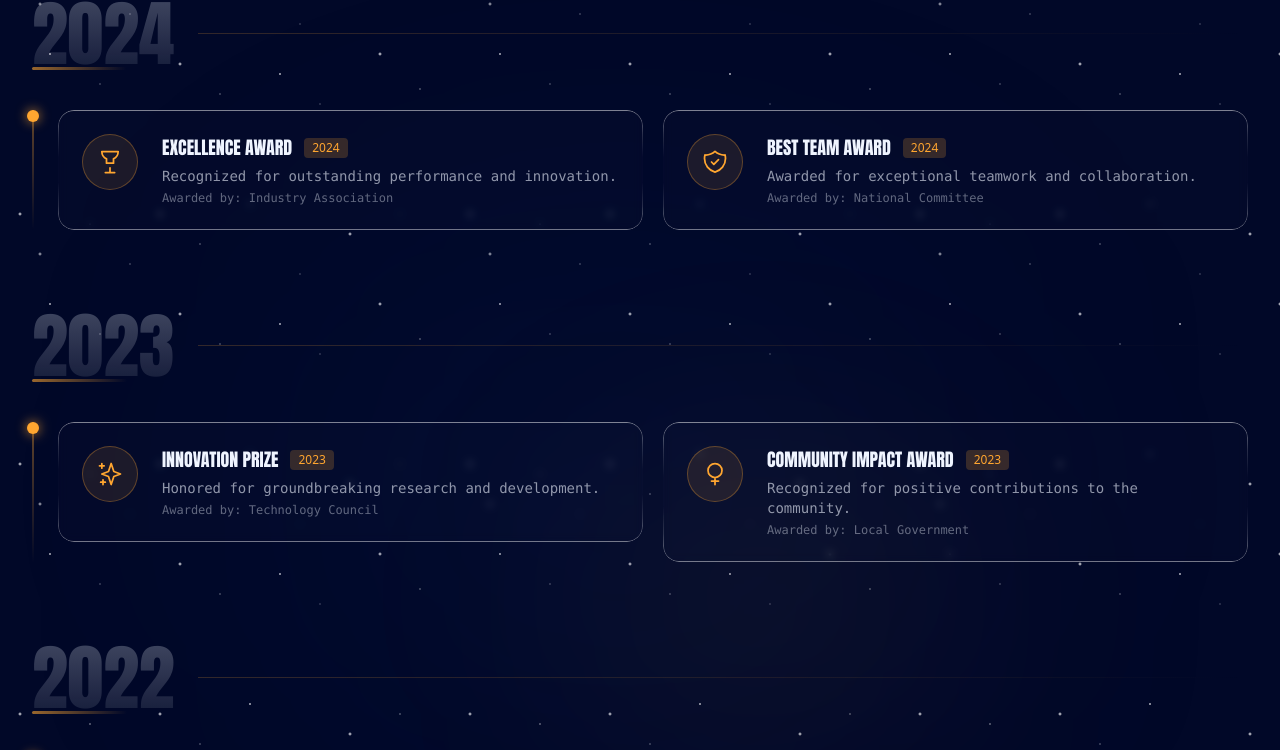
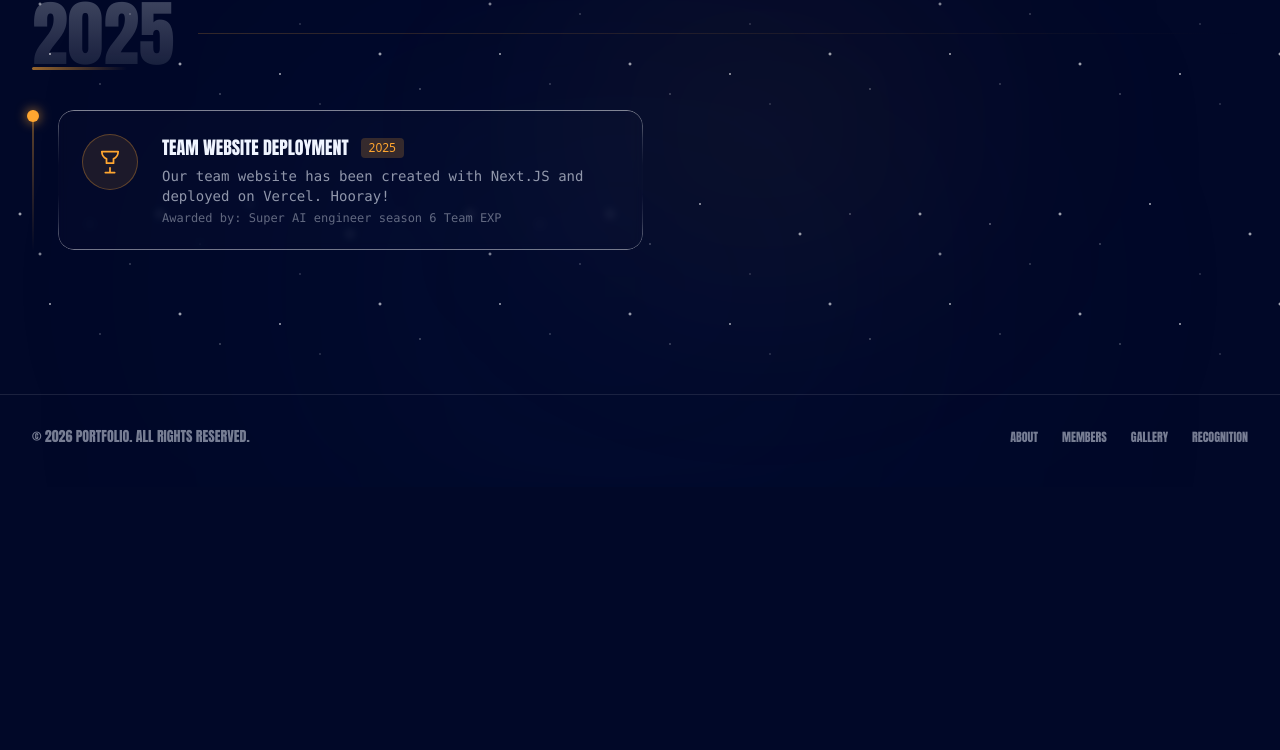
Before and after one commit to nonnnz/Exp_Website, a Next.js app: page /recognition in a window 1280 px wide. Shown: the part 671-1421 px from the top of the page. After the commit the page ends 1158 px from the top, so only its background shows below. Built offline with nearby package versions, Linux system fonts and the light colour scheme.

Commit message:
Update recognition: add team website deployment award

```diff
--- a/src/app/recognition/page.tsx
+++ b/src/app/recognition/page.tsx
@@ -4,11 +4,7 @@ import { useEffect, useRef, useState } from "react";
 import Footer from "@/components/Footer";
 
 const awards = [
-  { year: "2024", title: "Excellence Award", description: "Recognized for outstanding performance and innovation.", organization: "Industry Association", type: "trophy" },
-  { year: "2024", title: "Best Team Award", description: "Awarded for exceptional teamwork and collaboration.", organization: "National Committee", type: "shield" },
-  { year: "2023", title: "Innovation Prize", description: "Honored for groundbreaking research and development.", organization: "Technology Council", type: "star" },
-  { year: "2023", title: "Community Impact Award", description: "Recognized for positive contributions to the community.", organization: "Local Government", type: "medal" },
-  { year: "2022", title: "Rising Star Award", description: "Acknowledged as an emerging leader in the field.", organization: "Professional Society", type: "star" },
+  { year: "2025", title: "Team website deployment", description: "Our team website has been created with Next.JS and deployed on Vercel. Hooray!", organization: "Super AI engineer season 6 Team EXP", type: "trophy" },
 ];
 
 const icons: Record<string, React.ReactNode> = {
```
